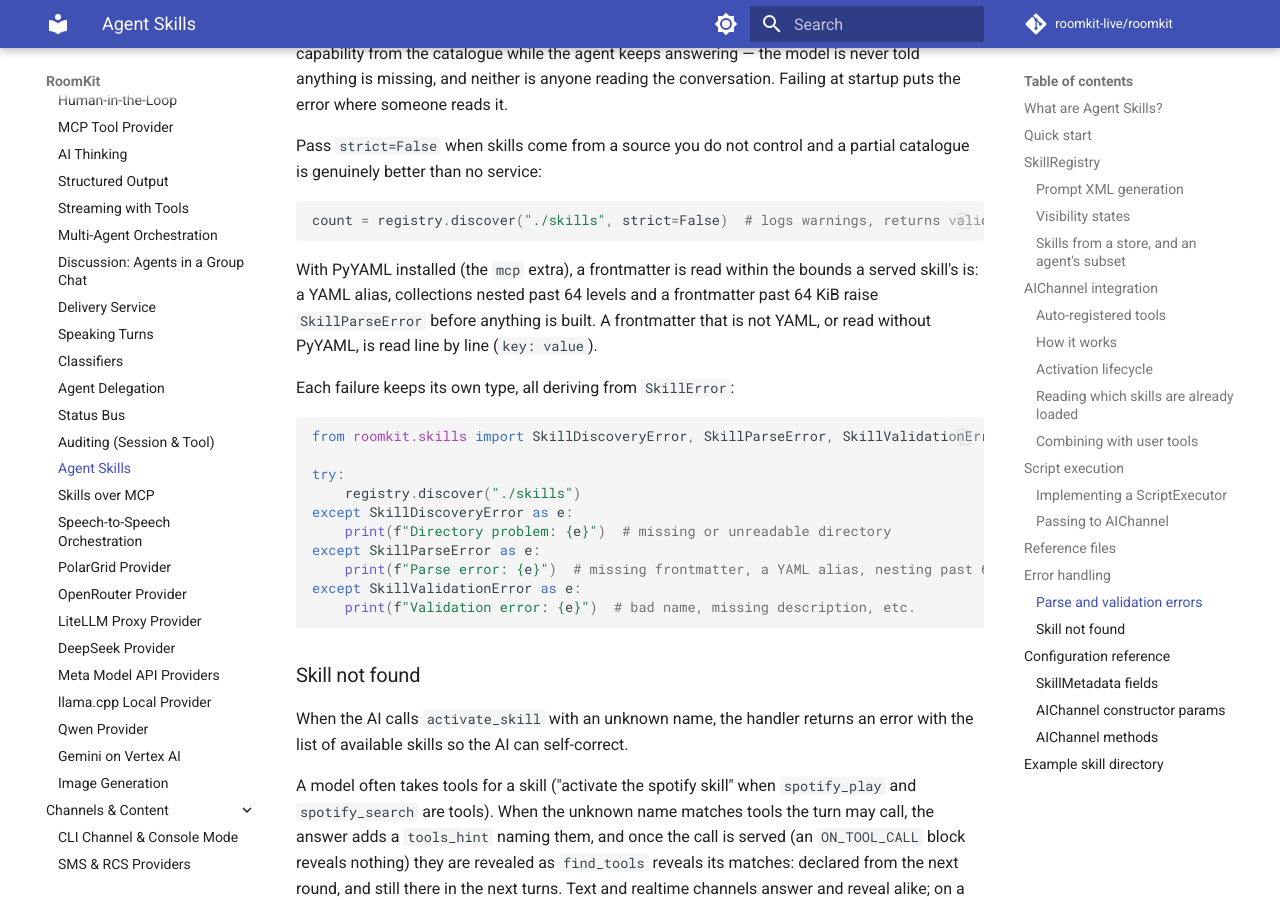
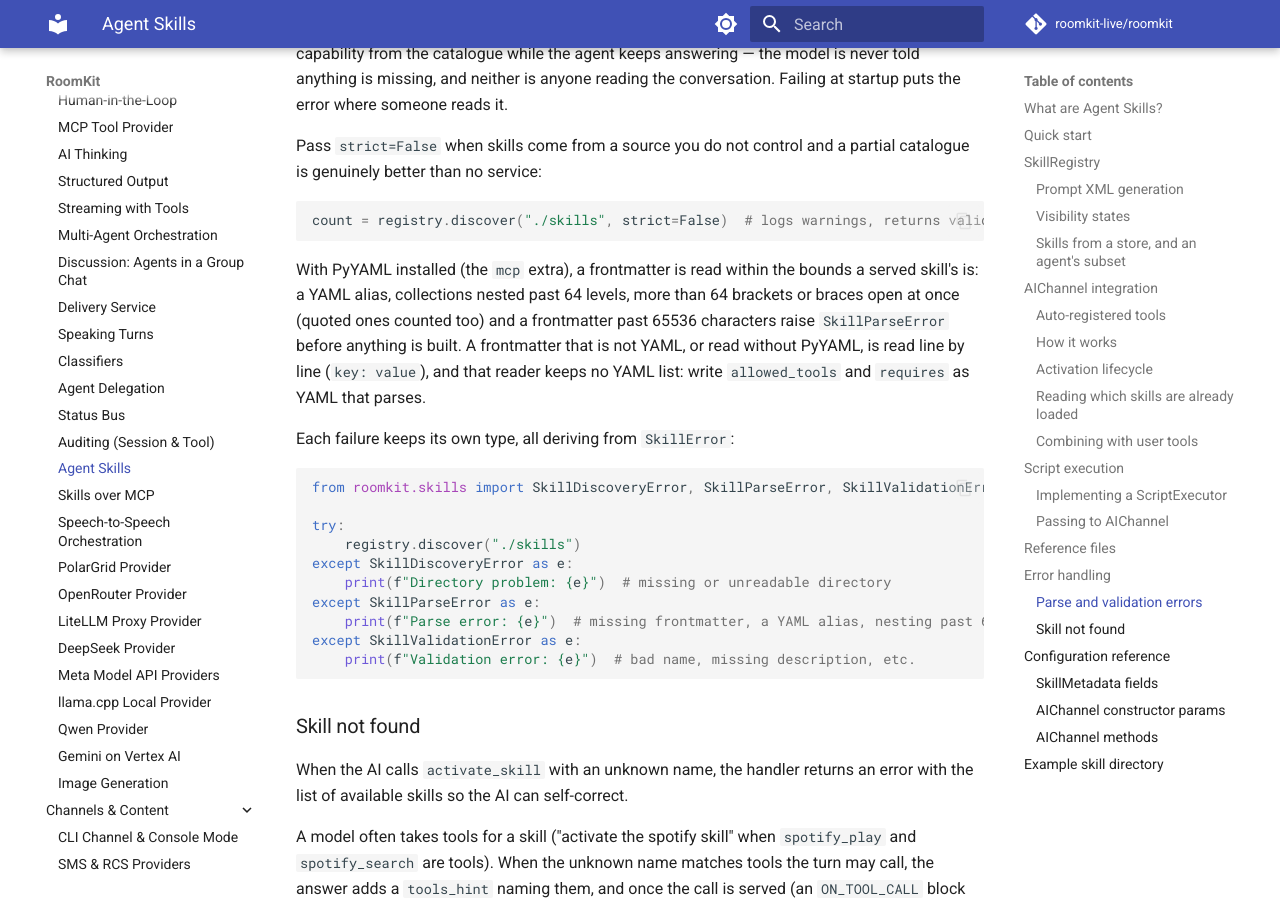
Before and after one commit to roomkit-live/roomkit-docs, an MkDocs documentation site: the page built from docs/guides/agent-skills.md, in a window 1280 px wide and 900 px high, scrolled down 11529 px. Built offline with MkDocs 1.6.1 and Material for MkDocs 9.7.7, drawn with Linux system fonts in a browser that asks for light colours; comment, search, counter and statistics services are not loaded.

Commit message:
docs(skills): state the frontmatter bounds as they are counted (RMK-691)

````diff
--- a/docs/guides/agent-skills.md
+++ b/docs/guides/agent-skills.md
@@ -510,7 +510,7 @@ Pass `strict=False` when skills come from a source you do not control and a part
 count = registry.discover("./skills", strict=False)  # logs warnings, returns valid count
 ```
 
-With PyYAML installed (the `mcp` extra), a frontmatter is read within the bounds a served skill's is: a YAML alias, collections nested past 64 levels and a frontmatter past 64 KiB raise `SkillParseError` before anything is built. A frontmatter that is not YAML, or read without PyYAML, is read line by line (`key: value`).
+With PyYAML installed (the `mcp` extra), a frontmatter is read within the bounds a served skill's is: a YAML alias, collections nested past 64 levels, more than 64 brackets or braces open at once (quoted ones counted too) and a frontmatter past 65536 characters raise `SkillParseError` before anything is built. A frontmatter that is not YAML, or read without PyYAML, is read line by line (`key: value`), and that reader keeps no YAML list: write `allowed_tools` and `requires` as YAML that parses.
 
 Each failure keeps its own type, all deriving from `SkillError`:
 
@@ -522,7 +522,7 @@ try:
 except SkillDiscoveryError as e:
     print(f"Directory problem: {e}")  # missing or unreadable directory
 except SkillParseError as e:
-    print(f"Parse error: {e}")  # missing frontmatter, a YAML alias, nesting past 64, over 64 KiB
+    print(f"Parse error: {e}")  # missing frontmatter, a YAML alias, nesting past 64, too long
 except SkillValidationError as e:
     print(f"Validation error: {e}")  # bad name, missing description, etc.
 ```
````
